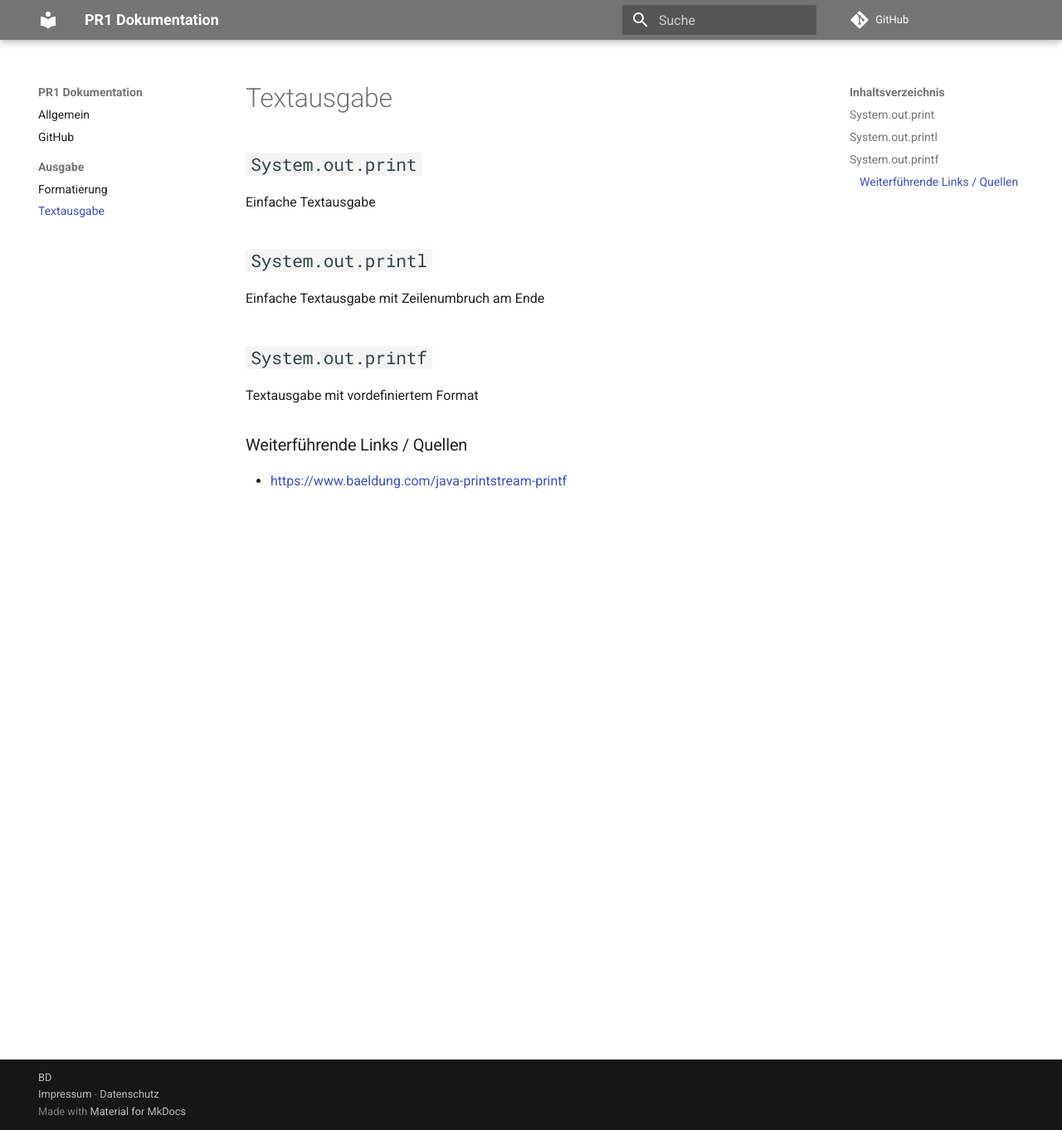
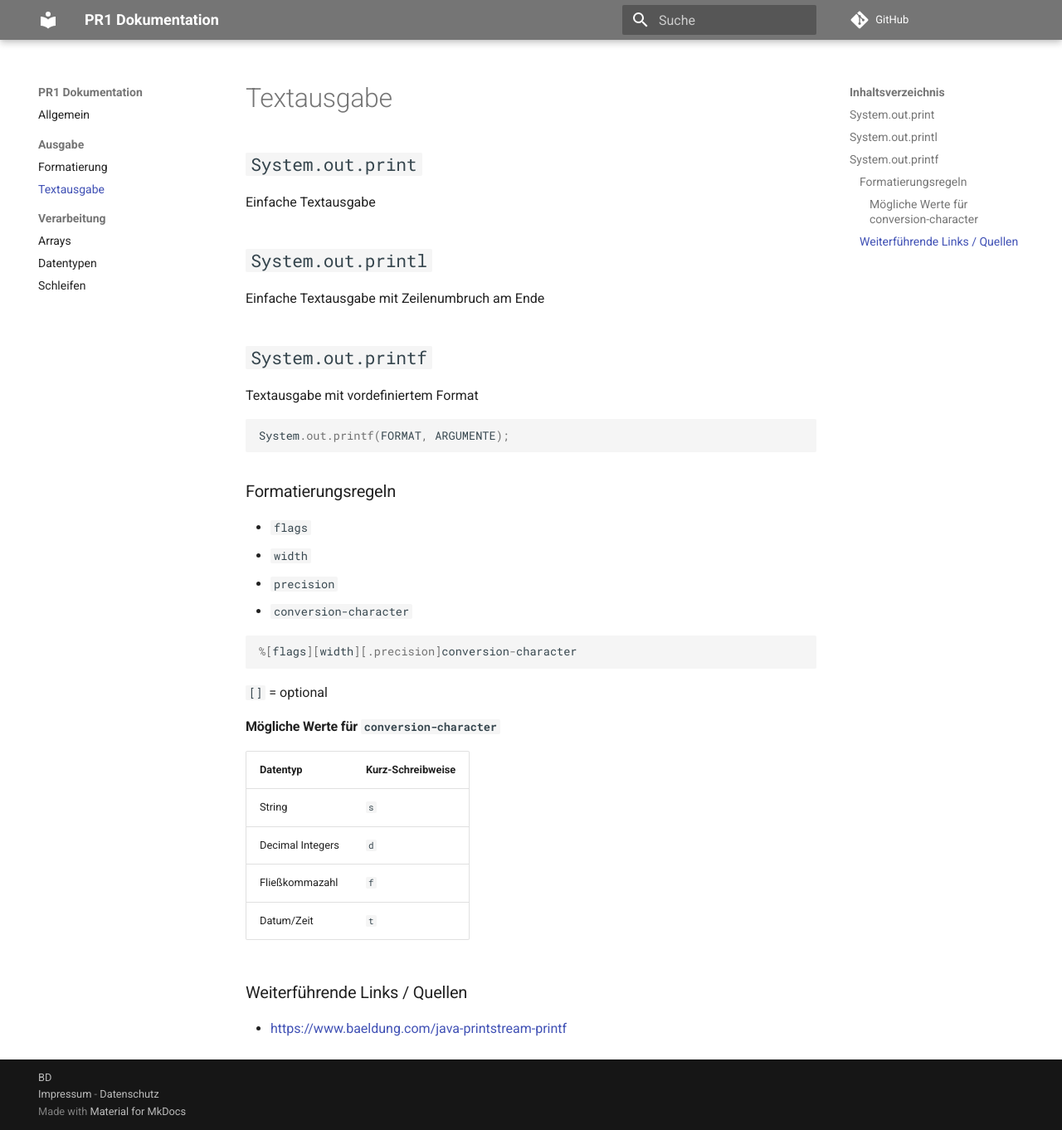
Before and after one commit to ADV25/pr1_doku, an MkDocs documentation site: the page built from docs/ausgabe/textausgabe.md, in a window 1280 px wide and 1362 px high. Shown: the whole window at 83% size. Built offline with MkDocs 1.6.1 and Material for MkDocs 9.7.7, drawn with Linux system fonts in a browser that asks for light colours; comment, search, counter and statistics services are not loaded.

Commit message:
added content

````diff
--- a/docs/ausgabe/textausgabe.md
+++ b/docs/ausgabe/textausgabe.md
@@ -12,6 +12,32 @@ Einfache Textausgabe mit Zeilenumbruch am Ende
 
 Textausgabe mit vordefiniertem Format
 
+``` java
+System.out.printf(FORMAT, ARGUMENTE);
+```
+
+### Formatierungsregeln
+
+- ```flags```
+- ```width```
+- ```precision```
+- ```conversion-character```
+
+``` java
+%[flags][width][.precision]conversion-character
+```
+
+```[]``` = optional
+
+#### Mögliche Werte für ```conversion-character```
+
+| Datentyp         | Kurz-Schreibweise |
+|------------------|-------------------|
+ | String           | `s`               |
+ | Decimal Integers | `d`               |
+ | Fließkommazahl   | `f`               |
+| Datum/Zeit       | `t`               |
+
 ### Weiterführende Links / Quellen
 
 - https://www.baeldung.com/java-printstream-printf
--- a/mkdocs.yml
+++ b/mkdocs.yml
@@ -11,6 +11,7 @@ theme:
   language: de
   features:
     - navigation.sections
+    - content.code.annotate
 extra_css:
   - stylesheets/extra.css
 extra_javascript:
@@ -19,3 +20,9 @@ markdown_extensions:
   - pymdownx.magiclink:
       repo_url_shorthand: true
   - attr_list
+  - pymdownx.highlight:
+      anchor_linenums: true
+  - pymdownx.inlinehilite
+  - pymdownx.snippets
+  - pymdownx.superfences
+  - tables
````
Also changed, not shown: docs/github.md (deleted, +0 -5 lines), docs/index.md (+7 -0 lines), docs/verarbeitung/arrays.md (added, +31 -0 lines), docs/verarbeitung/datentypen.md (added, +13 -0 lines), docs/verarbeitung/schleifen.md (added, +22 -0 lines).
